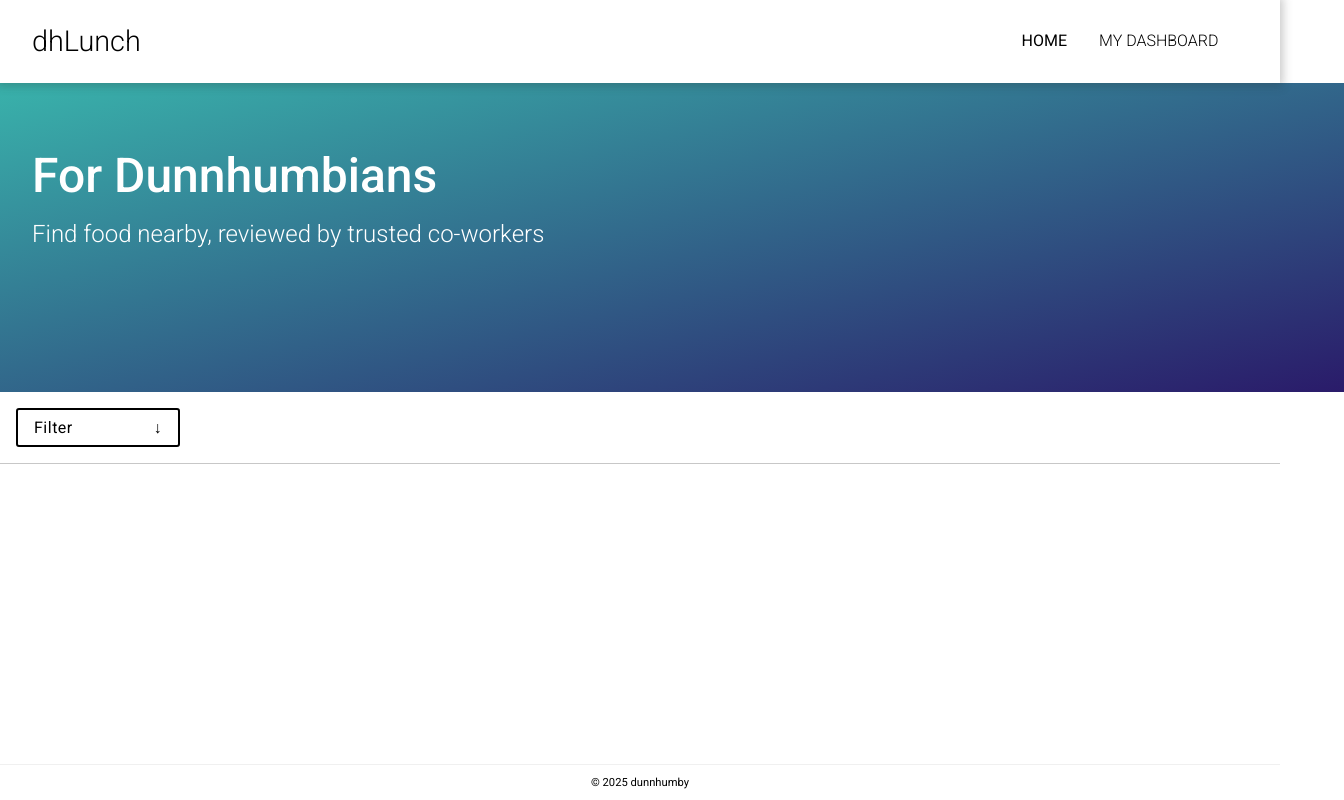
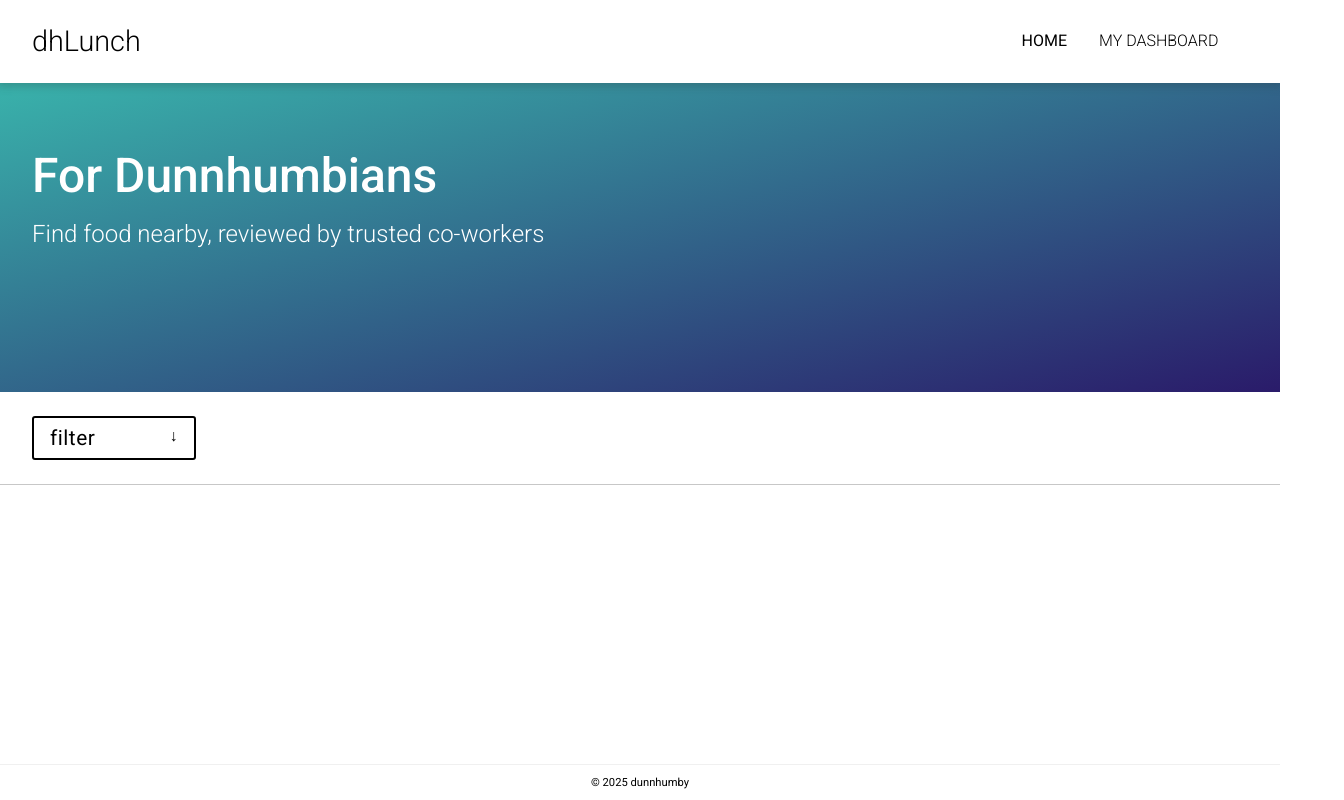
Before and after one commit to AbbieSmith11/dhlunch, a React (Vite) app in the folder frontend/: page / in a window 1280 px wide. Shown: the whole page, 1344 px wide, since content can reach past the window. Built offline with nearby package versions, Linux system fonts and the light colour scheme.

Commit message:
Updates to rating and filter styling

```diff
--- /dev/null
+++ b/frontend/src/components/Filter/DropdownMenu/DropdownMenu.module.scss
@@ -0,0 +1,54 @@
+@use "../../../sass/mixins";
+
+.containerForDropdownMenu{
+  max-width: 100vw;
+  padding: 0;
+}
+
+.menuContainer {
+  width: fit-content;
+  border-radius: 3px;
+  letter-spacing: 0.5px;
+  width: 10vw;
+  display: flex;
+  justify-content: space-between;
+
+  &:hover {
+    cursor: pointer;
+  }
+}
+
+.arrow {
+  transition: transform 0.3s ease;
+}
+
+.filterMenu {
+  padding: 0.5rem 1rem;
+  margin: 1rem;
+  border: 2px solid;
+  width: fit-content;
+  border-radius: 3px;
+  letter-spacing: 0.5px;
+  width: 10vw;
+  display: flex;
+  justify-content: space-between;
+
+  &:hover {
+    cursor: pointer;
+  }
+}
+
+.dropdownMenu {
+  margin: 1rem;
+  padding: 1rem 1rem 0rem 1rem;
+  gap: 1rem;
+}
+
+.dropdownMenu ul {
+  padding: 0;
+}
+
+.name {
+  @include mixins.regular;
+  font-size: 1.3rem;
+}
--- /dev/null
+++ b/frontend/src/components/Filter/DropdownMenu/DropdownMenu.tsx
@@ -0,0 +1,70 @@
+import styles from "./DropdownMenu.module.scss";
+import { useEffect, useState, useRef } from "react";
+
+// defining types for props
+type MenuProps = {
+  name: string;
+  list: React.ReactNode;
+  isFilter: boolean; // prop to say if it is the main filter component as that has different styling
+};
+
+const DropdownMenu = ({ name, list, isFilter }: MenuProps) => {
+  // state for opening menu
+  const [open, setOpen] = useState(false);
+
+  const ref = useRef<HTMLDivElement>(null);
+
+  // closes filter menu when user clicks elsewhere on page
+  useEffect(() => {
+    const close = (event: MouseEvent) => {
+      if (ref.current && !ref.current.contains(event.target as Node)) {
+        setOpen(false);
+      }
+    };
+
+    document.addEventListener("click", close);
+
+    return () => {
+      document.removeEventListener("click", close);
+    };
+  }, []);
+
+  return (
+    <>
+      <section ref={ref} className={styles.containerForDropdownMenu}>
+        <div // container for whole filter section (or non existant for other dropdowns)
+          style={{
+            borderBottom: isFilter ? "1.5px solid #c7c7c7" : "",
+            maxWidth: isFilter ? "100%" : "fit-content",
+            padding: isFilter ? "1rem" : "",
+          }}
+        >
+          <div // filter button (or sort button)
+            className={styles.menuContainer}
+            style={{
+              border: isFilter ? "2px solid" : "",
+              padding: isFilter ? "0.5rem 1rem" : "0",
+              margin: isFilter ? "0.5rem 1rem" : "",
+            }}
+            onClick={() => setOpen((prev) => !prev)}
+          >
+            <div className={styles.name}>{name}</div>
+            <div
+              className={styles.arrow}
+              style={{ transform: open ? "rotate(180deg)" : "rotate(0deg)" }}
+            >
+              ↓
+            </div>
+          </div>
+        </div>
+        {open && (
+          <div>
+            <ul className="dropdownMenu">{list}</ul>
+          </div>
+        )}
+      </section>
+    </>
+  );
+};
+
+export default DropdownMenu;
--- /dev/null
+++ b/frontend/src/components/Filter/DropdownMenu/index.ts
@@ -0,0 +1 @@
+export { default } from "./DropdownMenu.tsx";
--- a/frontend/src/components/Filter/Filter.module.scss
+++ b/frontend/src/components/Filter/Filter.module.scss
@@ -1,24 +1,10 @@
-.filterSection {
-  width: 100%;
-  border-bottom: 1.5px solid #c7c7c7;
+@use "../../sass/mixins";
+
+.sortListItem {
+    padding-bottom: 1rem;
+    cursor: pointer;
+
+    &:hover {
+        @include mixins.medium;
+    }
 }
-
-.filterContainer {
-  padding: 0.5rem 1rem;
-  margin: 1rem;
-  border: 2px solid;
-  width: fit-content;
-  border-radius: 3px;
-  letter-spacing: 0.5px;
-  width: 10vw;
-  display: flex;
-  justify-content: space-between;
-
-  &:hover {
-    cursor: pointer;
-  }
-}
-
-.arrow {
-    transition: transform 0.3s ease;
-}
--- a/frontend/src/components/Filter/Filter.tsx
+++ b/frontend/src/components/Filter/Filter.tsx
@@ -1,48 +1,34 @@
+import React from "react";
+import DropdownMenu from "./DropdownMenu/DropdownMenu.tsx";
 import styles from "./Filter.module.scss";
-import React from "react";
-import { useState, useEffect, useRef } from "react";
+import RatingFilter from "./RatingFilter/RatingFilter.tsx";
 
 const Filter: React.FC = () => {
-  // state for opening filter
-  const [open, setOpen] = useState(false);
-
-  const ref = useRef<HTMLDivElement>(null);
-
-  // closes filter menu when user clicks elsewhere on page
-  useEffect(() => {
-    const close = (event: MouseEvent) => {
-      if (ref.current && !ref.current.contains(event.target as Node)) {
-        setOpen(false);
+  return (
+    <DropdownMenu
+      isFilter={true}
+      name="filter"
+      list={
+        <>
+        <li>
+        <DropdownMenu // sort dropdown menu
+          name="Sort by"
+          isFilter={false}
+          list={
+            <>
+          <li className={styles.sortListItem} >Distance</li>
+          <li className={styles.sortListItem} >Price(Asc)</li>
+          <li className={styles.sortListItem} >Price(Desc)</li>
+          </>
+        }
+        />
+        </li>
+        <li>
+            <RatingFilter />
+        </li>
+        </>
       }
-    };
-
-    document.addEventListener("click", close);
-
-    return () => {
-      document.removeEventListener("click", close);
-    };
-  }, []);
-
-  return (
-    <>
-      <section className={styles.filterSection}>
-        <div
-          className={styles.filterContainer}
-          ref={ref}
-          onClick={() => setOpen((prev) => !prev)}
-        >
-          <div className={styles.filter}>Filter</div>
-          <div className={styles.arrow} style={{ transform: open ? "rotate(180deg)" : "rotate(0deg)"}}>↓</div>
-        </div>
-      </section>
-      {open && (
-        <div>
-          <ul>
-            <li></li>
-          </ul>
-        </div>
-      )}
-    </>
+    />
   );
 };
 
--- /dev/null
+++ b/frontend/src/components/Filter/RatingFilter/RatingFilter.module.scss
@@ -0,0 +1,24 @@
+@use "../../../sass/mixins";
+
+.rating {
+    @include mixins.regular;
+    font-size: 1.3rem;
+    margin: 0;
+    padding-top: 1rem;
+}
+
+.ratingList {
+    display: flex;
+    flex-direction: column;
+    align-items: center;
+    max-width: fit-content;
+}
+
+.ratingList li {
+    max-width: fit-content;
+}
+
+.ratingContainer {
+    gap: 1rem;
+    max-width: fit-content;
+}
--- /dev/null
+++ b/frontend/src/components/Filter/RatingFilter/RatingFilter.tsx
@@ -0,0 +1,21 @@
+import styles from "./RatingFilter.module.scss"
+
+const RatingFilter = () => {
+
+    return (
+        <div className={styles.ratingContainer}>
+        <h3 className={styles.rating}>Rating</h3>
+        <ul className="styles.ratingList">
+        <li>1+</li>
+        <li>2+</li>
+        <li>3+</li>
+        <li>4+</li>
+        <li>5</li>
+        </ul>
+        </div>
+    )
+
+
+}
+
+export default RatingFilter;
--- /dev/null
+++ b/frontend/src/components/Filter/RatingFilter/index.ts
@@ -0,0 +1 @@
+export { default } from "./RatingFilter.tsx";
--- a/frontend/src/components/HomeBanner/HomeBanner.module.scss
+++ b/frontend/src/components/HomeBanner/HomeBanner.module.scss
@@ -5,7 +5,7 @@
 
 // section (tried using classname but it didnt like it)
 .fadeBackground {
-    width: 100vw;
+    max-width: 100vw;
     background: linear-gradient(
         to bottom right,
         #39B2AB,
@@ -24,7 +24,7 @@
 }
 
 // subheading
-section h3 {
+.fadeBackground h3 {
     @include mixins.light;
     padding-bottom: 18vh;
     padding-top: 2vh;
--- a/frontend/src/index.scss
+++ b/frontend/src/index.scss
@@ -2,3 +2,14 @@
   margin: 0;
   font-family: "Roboto", sans-serif;
 }
+
+ul{
+   display: block;
+   margin: 0;
+   padding: 1rem;
+}
+
+  li {
+    display: block;
+    list-style-type: none;
+  }
```
